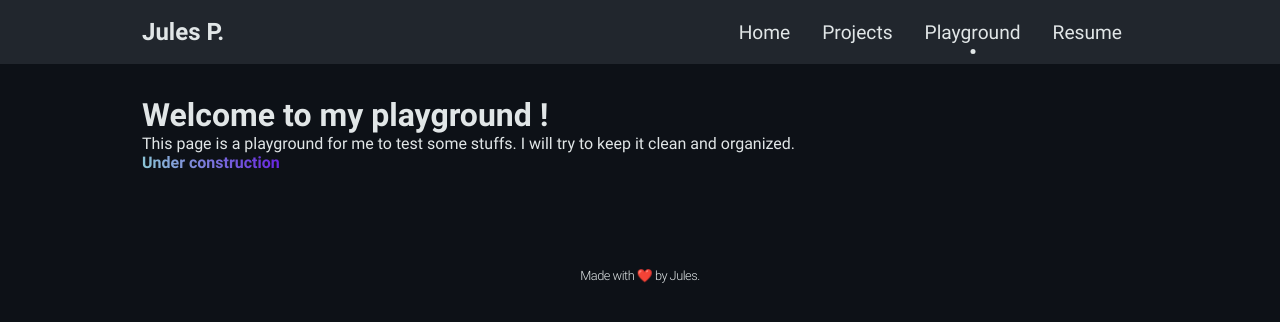
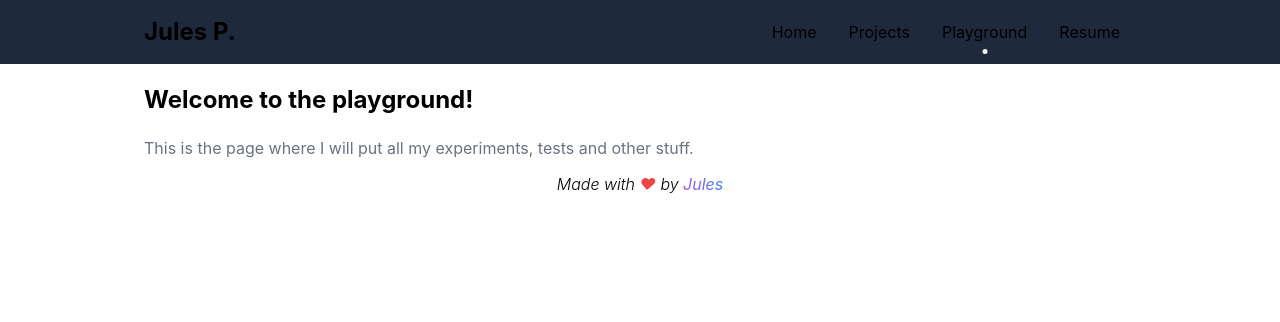
Before and after one commit to jpoissonnet/portfolio, a Next.js app: page /playground in a window 1280 px wide. Shown: the top 322 px of the page. Built offline with nearby package versions, Linux system fonts and the light colour scheme.

Commit message:
playground page

```diff
--- /dev/null
+++ b/app/playground/page.tsx
@@ -0,0 +1,15 @@
+import React from "react";
+
+const Playground = () => {
+  return (
+    <section>
+      <h1 className={"text-2xl font-bold my-5"}>Welcome to the playground!</h1>
+      <p className={"text-gray-500"}>
+        This is the page where I will put all my experiments, tests and other
+        stuff.
+      </p>
+    </section>
+  );
+};
+
+export default Playground;
```
